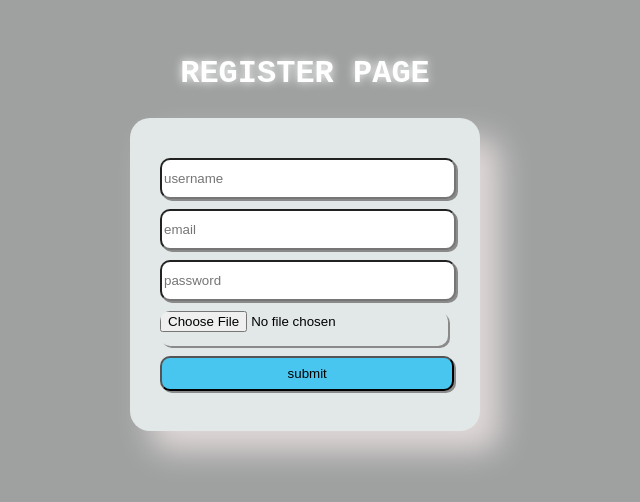
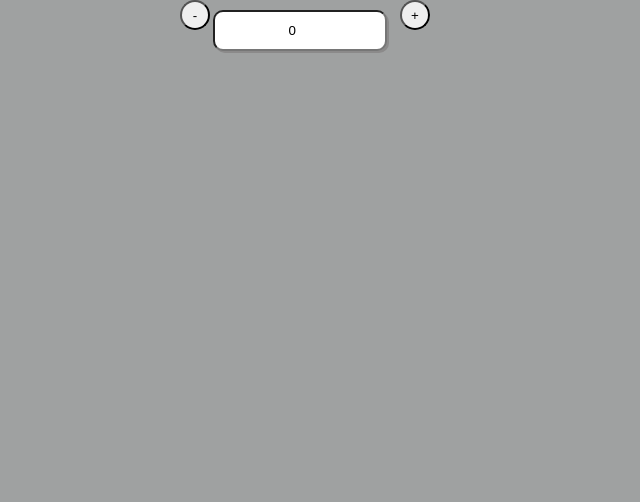
Before and after one commit to Vahan44/homework2, a React (Create React App) app: page / in a window 1280 px wide. Shown: the top 502 px of the page, without its empty margins (335-975 px from the left). Built offline with nearby package versions, Linux system fonts and the light colour scheme.

Commit message:
numBoard

```diff
--- a/src/components/App/App.js
+++ b/src/components/App/App.js
@@ -2,6 +2,7 @@ import "./App.css"
 import { Component } from "react"
 import Registerpage from "../registerpage/registerpage"
 import UserPage from "../UserPage/UserPage"
+import NumBoard from "../NumBoard/NumBoard"
 
 class App extends Component {
     state = {
@@ -41,7 +42,8 @@ class App extends Component {
          password = {(JSON.parse(localStorage.getItem('userData'))).password}/>
 
         return (
-           result
+           //result
+           <NumBoard/>
         )
     }
 }
--- /dev/null
+++ b/src/components/NumBoard/NumBoard.css
@@ -0,0 +1,16 @@
+.main {
+    display: flex;
+    justify-content: space-between;
+    width: 250px;
+}
+
+.nums {
+    text-align: center;
+}
+
+button {
+    border-radius: 50%;
+    width: 30px;
+    height: 30px;
+    justify-content: center;
+}
--- /dev/null
+++ b/src/components/NumBoard/NumBoard.js
@@ -0,0 +1,36 @@
+import { Component } from "react";
+import'./NumBoard.css'
+
+class NumBoard extends Component {
+state = {
+value: 0
+}
+
+minuse = () => {
+this.setState(({value}) => {
+    return {value: value-1}
+})
+}
+
+
+pluse = () => {
+    this.setState(({value}) => {
+        return {value: value+1}
+    })
+    }
+
+
+    render(){
+        return(
+            <div className="main">
+                <button className="min" onClick={this.minuse}>-</button>
+                 <div className="board">
+                    <input className="nums" type = "number"value={this.state.value}></input>
+                 </div>
+                 <button className="plu" onClick={this.pluse}>+</button>
+            </div>
+        )
+    }
+}
+
+export default NumBoard
```
